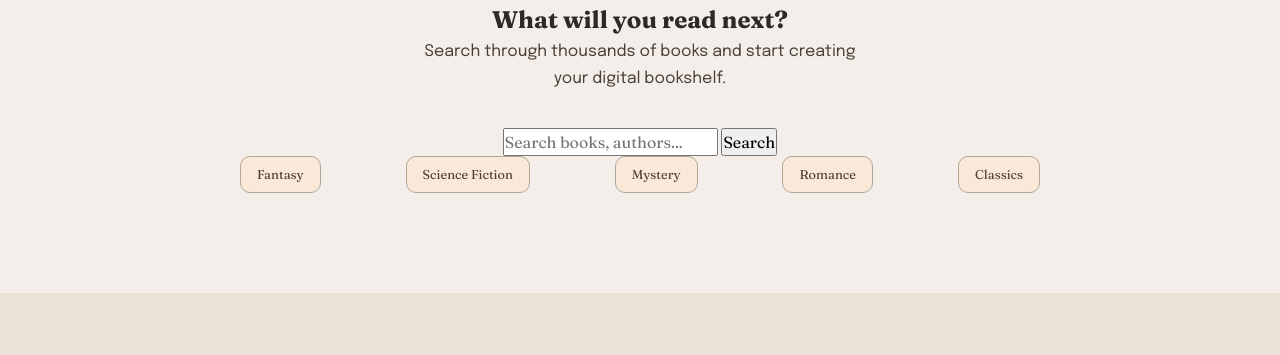
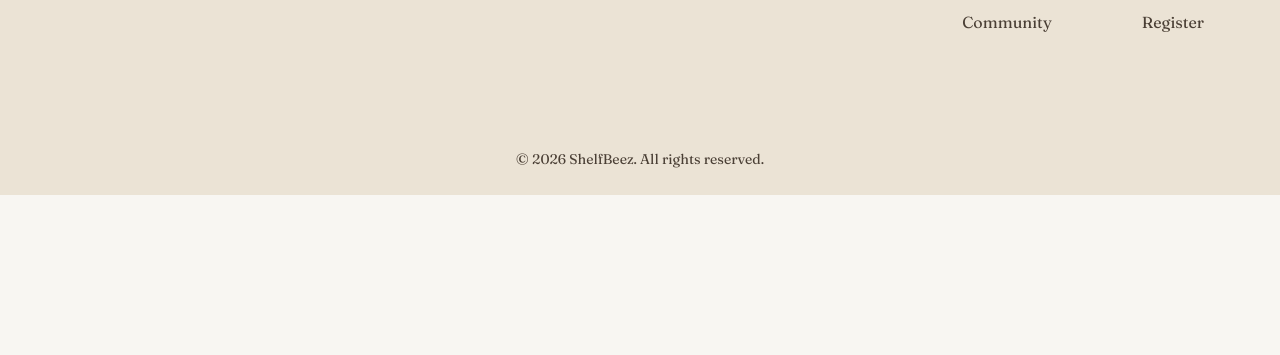
Before and after one commit to elatemiz/shelfbeez, a plain HTML site: page frontend/index.html in a window 1280 px wide. Shown: the part 2112-2467 px from the top of the page. After the commit the page ends 2307 px from the top, so only its background shows below. Drawn offline with Linux system fonts and the light colour scheme; a web font is replaced by a local one.

Commit message:
remove book search section from homepage

```diff
--- a/frontend/index.html
+++ b/frontend/index.html
@@ -355,59 +355,6 @@
 
         </section>
 
-
-        <!-- ==================== FIND YOUR NEXT BOOK ==================== -->
-        <section class="book-search">
-
-            <div class="container">
-
-                <div class="search-content">
-
-                    <p class="section-label">
-                        FIND YOUR NEXT READ
-                    </p>
-
-                    <h2>
-                        What will you read next?
-                    </h2>
-
-                    <p>
-                        Search through thousands of books
-                        and start creating your digital bookshelf.
-                    </p>
-
-
-                    <form class="search-form">
-
-                        <input
-                            type="search"
-                            placeholder="Search books, authors..."
-                            aria-label="Search books"
-                        >
-
-                        <button type="submit">
-                            Search
-                        </button>
-
-                    </form>
-
-
-                    <div class="categories">
-
-                        <a href="#">Fantasy</a>
-                        <a href="#">Science Fiction</a>
-                        <a href="#">Mystery</a>
-                        <a href="#">Romance</a>
-                        <a href="#">Classics</a>
-
-                    </div>
-
-                </div>
-
-            </div>
-
-        </section>
-
     </main>
 
 
```
